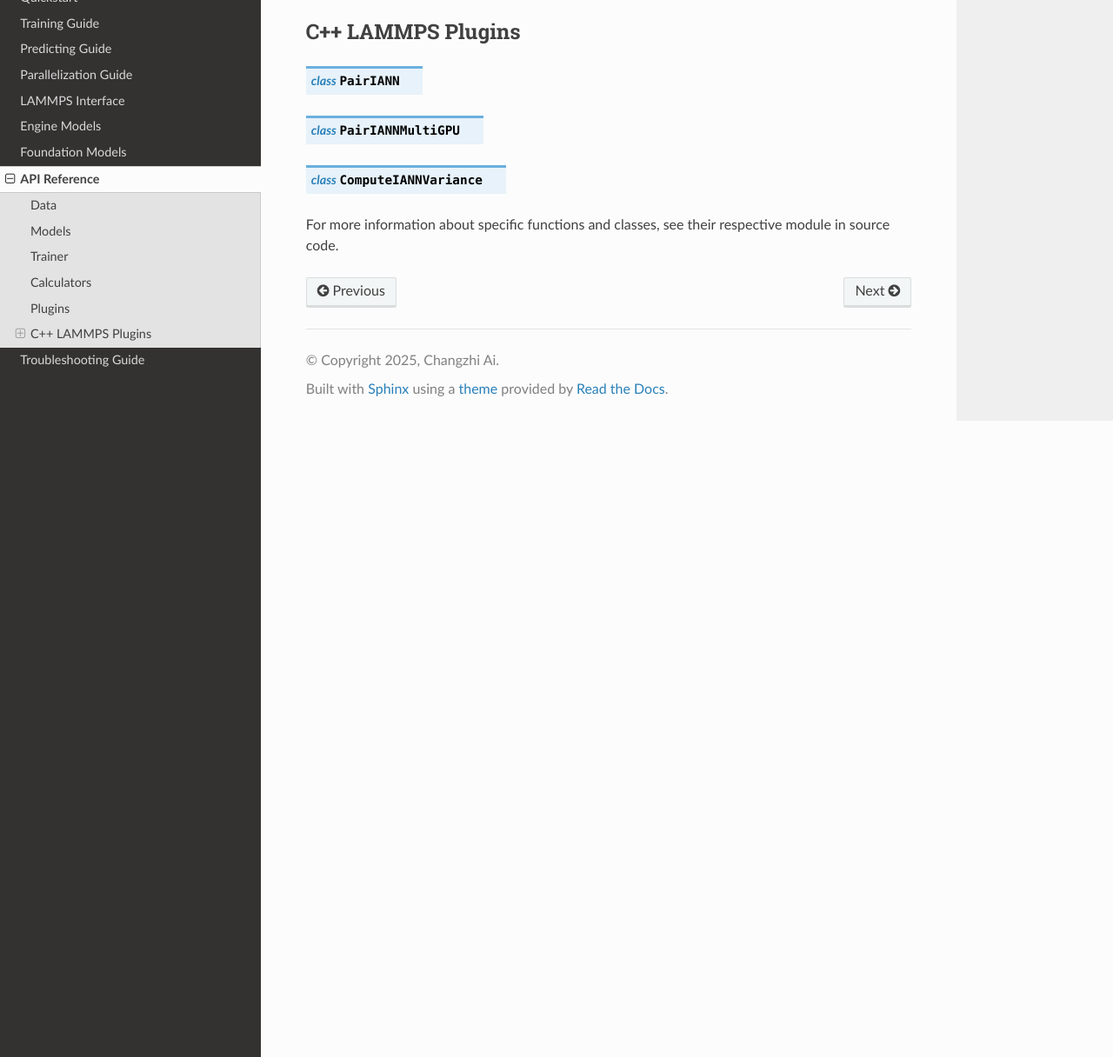
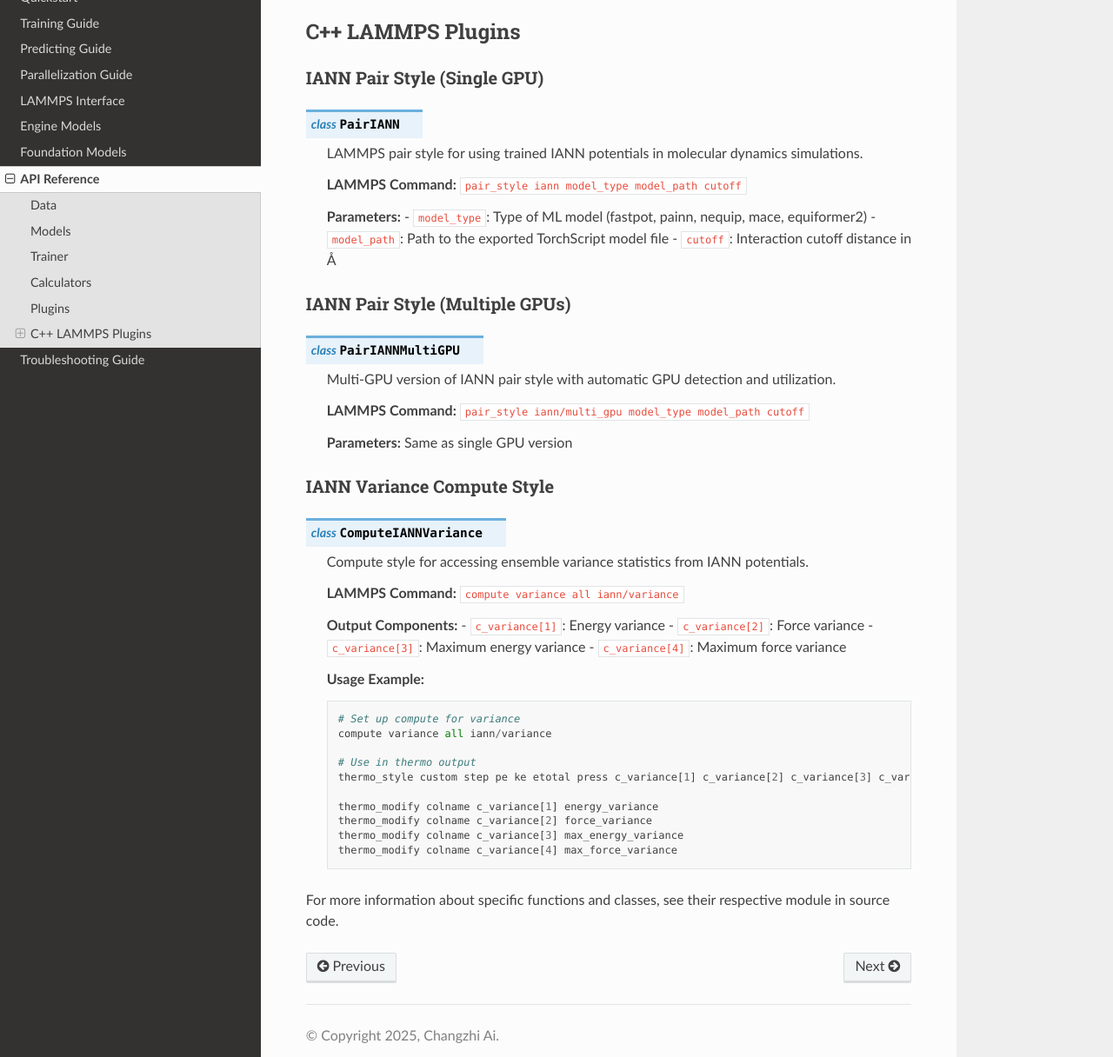
Before and after one commit to changzhiai/IANN, a Sphinx documentation site: the page built from docs/source/api.rst, in a window 1280 px wide and 1400 px high, scrolled down 2168 px, cut to the strip 184-1400 px from the top of the window. Shown: the whole strip at 87% size. Built offline with Sphinx 7.4.7 and the Read the Docs theme 3.1.0, drawn with Linux system fonts in a browser that asks for light colours.

Commit message:
Update api

```diff
--- a/docs/source/api.rst
+++ b/docs/source/api.rst
@@ -68,11 +68,59 @@ Plugins
 C++ LAMMPS Plugins
 ------------------
 
+IANN Pair Style (Single GPU)
+~~~~~~~~~~~~~~~~~~~~~~~~~~~~
+
 .. cpp:class:: PairIANN
+
+   LAMMPS pair style for using trained IANN potentials in molecular dynamics simulations.
+
+   **LAMMPS Command:** ``pair_style iann model_type model_path cutoff``
+
+   **Parameters:**
+   - ``model_type``: Type of ML model (fastpot, painn, nequip, mace, equiformer2)
+   - ``model_path``: Path to the exported TorchScript model file
+   - ``cutoff``: Interaction cutoff distance in Å
+
+IANN Pair Style (Multiple GPUs)
+~~~~~~~~~~~~~~~~~~~~~~~~~~~~~~~
 
 .. cpp:class:: PairIANNMultiGPU
 
+   Multi-GPU version of IANN pair style with automatic GPU detection and utilization.
+
+   **LAMMPS Command:** ``pair_style iann/multi_gpu model_type model_path cutoff``
+
+   **Parameters:** Same as single GPU version
+
+IANN Variance Compute Style
+~~~~~~~~~~~~~~~~~~~~~~~~~~~
+
 .. cpp:class:: ComputeIANNVariance
+
+   Compute style for accessing ensemble variance statistics from IANN potentials.
+
+   **LAMMPS Command:** ``compute variance all iann/variance``
+
+   **Output Components:**
+   - ``c_variance[1]``: Energy variance
+   - ``c_variance[2]``: Force variance
+   - ``c_variance[3]``: Maximum energy variance
+   - ``c_variance[4]``: Maximum force variance
+
+   **Usage Example:**
+   ::
+
+      # Set up compute for variance
+      compute variance all iann/variance
+
+      # Use in thermo output
+      thermo_style custom step pe ke etotal press c_variance[1] c_variance[2] c_variance[3] c_variance[4]
+
+      thermo_modify colname c_variance[1] energy_variance
+      thermo_modify colname c_variance[2] force_variance
+      thermo_modify colname c_variance[3] max_energy_variance
+      thermo_modify colname c_variance[4] max_force_variance
 
 
 For more information about specific functions and classes, see their respective module in source code.
```
